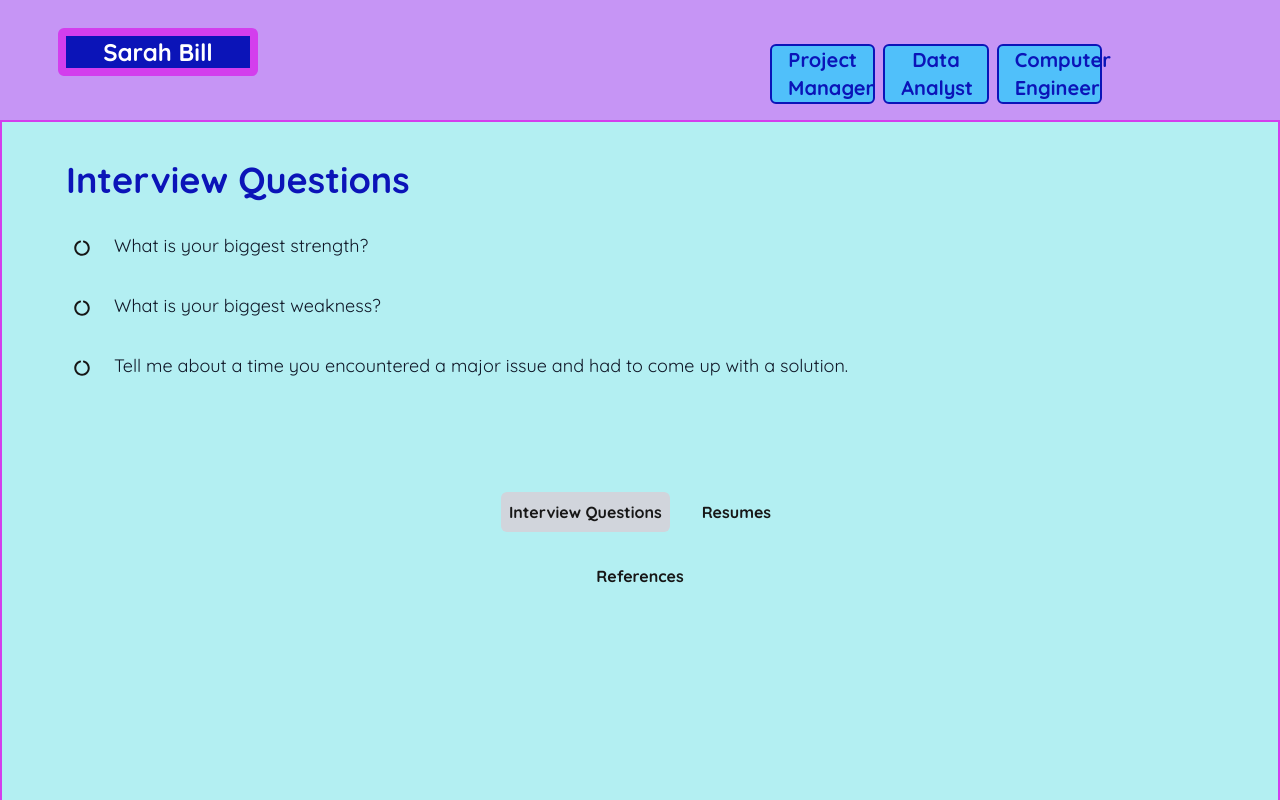
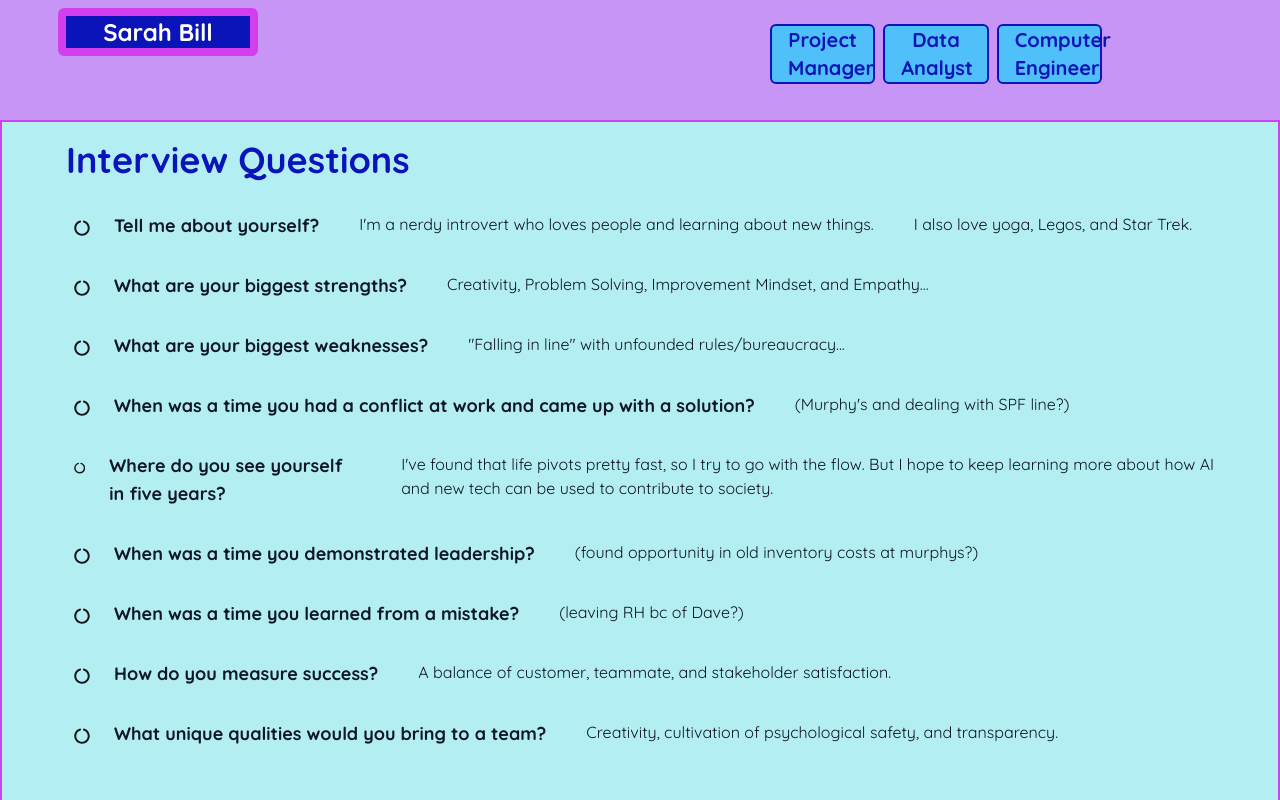
Before and after one commit to thekid1881/portfolio, a Next.js app: page /interview in a window 1280 px wide. Shown: the top 800 px of the page. Built offline with nearby package versions, Linux system fonts and the light colour scheme.

Commit message:
updates from today

```diff
--- a/app/interview/page.js
+++ b/app/interview/page.js
@@ -1,4 +1,3 @@
-import Image from "next/image";
 import Link from "next/link";
 import { FaCircleNotch } from "react-icons/fa";
 
@@ -6,7 +5,7 @@ export default function Home() {
   return (
     <div className="grid grid-rows-[20px_1fr] items-center justify-items-center min-h-screen p-8 pb-20 pt-20 gap-16 mt-30 bg-[#b3eff2] border-solid border-2 border-[#d33eed]">
       <main className="flex flex-col gap-[32px] items-start min-h-screen">
-        <div className="flex flex-row items-start p-6 mt-42 mr-30">
+        <div className="flex flex-row items-start p-6 mt-125 mr-30">
           <Link
             href="/"
           >
@@ -44,24 +43,102 @@ export default function Home() {
           <FaCircleNotch
             className="ml-10 mt-2"
           />
-          <p className="text-lg text-gray-900 ml-6">
-            What is your biggest strength?
+          <p className="text-lg font-bold text-gray-900 ml-6">
+            Tell me about yourself?
+          </p>
+          <p className="text-md text-gray-900 ml-10">
+            I'm a nerdy introvert who loves people and learning about new things.
+          </p>
+          <p className="text-md text-gray-900 ml-10">
+            I also love yoga, Legos, and Star Trek.
           </p>
         </div>
         <div className="flex flex-row">
           <FaCircleNotch
             className="ml-10 mt-2"
           />
-          <p className="text-lg text-gray-900 ml-6">
-            What is your biggest weakness?
+          <p className="text-lg font-bold text-gray-900 ml-6">
+            What are your biggest strengths?
+          </p>
+          <p className="text-md text-gray-900 ml-10">
+            Creativity, Problem Solving, Improvement Mindset, and Empathy...
           </p>
         </div>
         <div className="flex flex-row">
           <FaCircleNotch
             className="ml-10 mt-2"
           />
-          <p className="text-lg text-gray-900 ml-6">
-            Tell me about a time you encountered a major issue and had to come up with a solution.
+          <p className="text-lg font-bold text-gray-900 ml-6">
+            What are your biggest weaknesses?
+          </p>
+          <p className="text-md text-gray-900 ml-10">
+            "Falling in line" with unfounded rules/bureaucracy...
+          </p>
+        </div>
+        <div className="flex flex-row">
+          <FaCircleNotch
+            className="ml-10 mt-2"
+          />
+          <p className="text-lg font-bold text-gray-900 ml-6">
+            When was a time you had a conflict at work and came up with a solution?
+          </p>
+          <p className="text-md text-gray-900 ml-10">
+            (Murphy's and dealing with SPF line?)
+          </p>
+        </div>
+        <div className="flex flex-row">
+          <FaCircleNotch
+            className="ml-10 mt-2"
+          />
+          <p className="text-lg font-bold text-gray-900 ml-6">
+            Where do you see yourself in five years?
+          </p>
+          <p className="text-md text-gray-900 ml-10">
+            I've found that life pivots pretty fast, so I try to go with the flow. But I hope to keep learning more about how AI and new tech can be used to contribute to society.
+          </p>
+        </div>
+        <div className="flex flex-row">
+          <FaCircleNotch
+            className="ml-10 mt-2"
+          />
+          <p className="text-lg font-bold text-gray-900 ml-6">
+            When was a time you demonstrated leadership?
+          </p>
+          <p className="text-md text-gray-900 ml-10">
+            (found opportunity in old inventory costs at murphys?)
+          </p>
+        </div>
+        <div className="flex flex-row">
+          <FaCircleNotch
+            className="ml-10 mt-2"
+          />
+          <p className="text-lg font-bold text-gray-900 ml-6">
+            When was a time you learned from a mistake?
+          </p>
+          <p className="text-md text-gray-900 ml-10">
+            (leaving RH bc of Dave?)
+          </p>
+        </div>
+        <div className="flex flex-row">
+          <FaCircleNotch
+            className="ml-10 mt-2"
+          />
+          <p className="text-lg font-bold text-gray-900 ml-6">
+            How do you measure success?
+          </p>
+          <p className="text-md text-gray-900 ml-10">
+            A balance of customer, teammate, and stakeholder satisfaction.
+          </p>
+        </div>
+        <div className="flex flex-row">
+          <FaCircleNotch
+            className="ml-10 mt-2"
+          />
+          <p className="text-lg font-bold text-gray-900 ml-6">
+            What unique qualities would you bring to a team?
+          </p>
+          <p className="text-md text-gray-900 ml-10">
+            Creativity, cultivation of psychological safety, and transparency.
           </p>
         </div>
         <div className="flex gap-[24px] flex-wrap items-center justify-center mx-110 mt-20">
```
